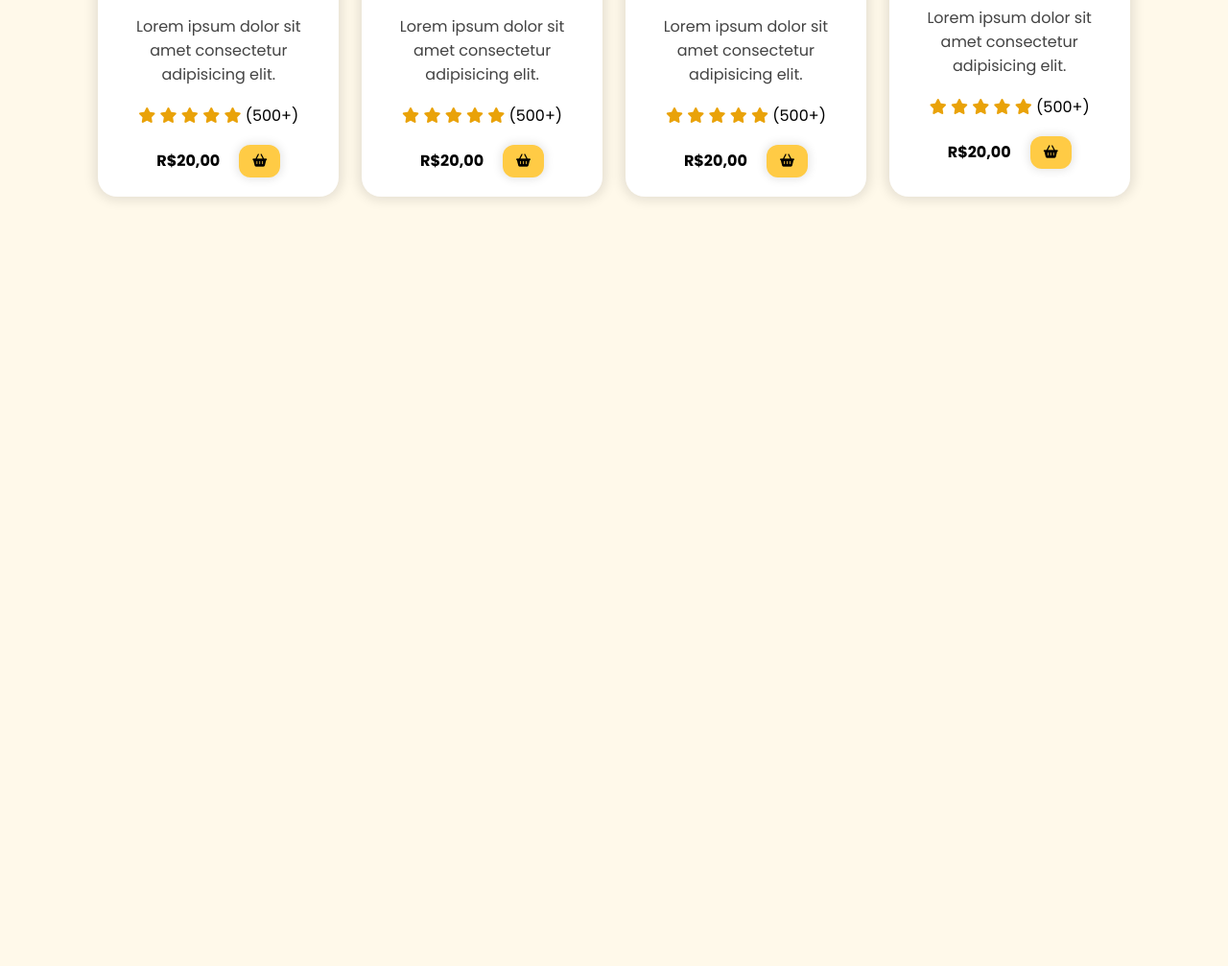
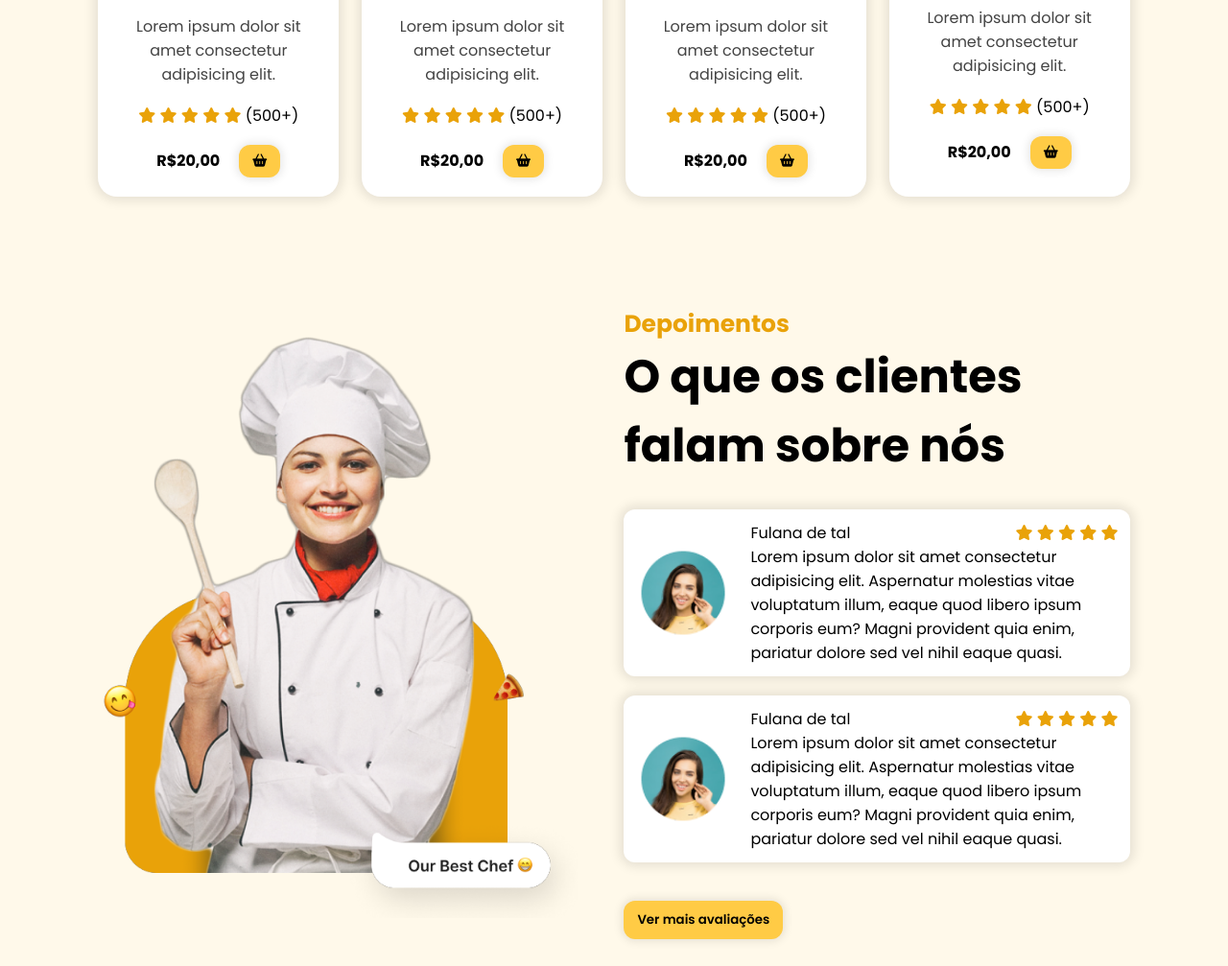
Before and after one commit to guilopes2020/landfood, a plain HTML site: page index.html in a window 1280 px wide. Shown: the part 1315-2322 px from the top of the page at 96% size. Before the commit the page ends 1606 px from the top, so only its background shows below. Drawn offline with nearby package versions, Linux system fonts and the light colour scheme.

Commit message:
feat: sections-of-testimonials

```diff
--- a/index.html
+++ b/index.html
@@ -182,6 +182,58 @@
                 </div>
             </div>
         </section>
+        <section id="testimonials">
+            <img src="src/images/chef.png" id="testimonial_chef" alt="">
+            <div id="testimonials_content">
+                <h2 class="section-title">
+                    Depoimentos
+                </h2>
+                <h3 class="section-subtitle">
+                    O que os clientes falam sobre nós
+                </h3>
+                <div id="feedbacks">
+                    <div class="feedback">
+                        <img src="src/images/avatar.png" class="feedback-avatar" alt="">
+                        <div class="feedback-content">
+                            <p>
+                                Fulana de tal
+                                <span>
+                                    <i class="fa-solid fa-star"></i>
+                                    <i class="fa-solid fa-star"></i>
+                                    <i class="fa-solid fa-star"></i>
+                                    <i class="fa-solid fa-star"></i>
+                                    <i class="fa-solid fa-star"></i>
+                                </span>
+                            </p>
+                            <p>
+                                Lorem ipsum dolor sit amet consectetur adipisicing elit. Aspernatur molestias vitae voluptatum illum, eaque quod libero ipsum corporis eum? Magni provident quia enim, pariatur dolore sed vel nihil eaque quasi.
+                            </p>
+                        </div>
+                    </div>
+                    <div class="feedback">
+                        <img src="src/images/avatar.png" class="feedback-avatar" alt="">
+                        <div class="feedback-content">
+                            <p>
+                                Fulana de tal
+                                <span>
+                                    <i class="fa-solid fa-star"></i>
+                                    <i class="fa-solid fa-star"></i>
+                                    <i class="fa-solid fa-star"></i>
+                                    <i class="fa-solid fa-star"></i>
+                                    <i class="fa-solid fa-star"></i>
+                                </span>
+                            </p>
+                            <p>
+                                Lorem ipsum dolor sit amet consectetur adipisicing elit. Aspernatur molestias vitae voluptatum illum, eaque quod libero ipsum corporis eum? Magni provident quia enim, pariatur dolore sed vel nihil eaque quasi.
+                            </p>
+                        </div>
+                    </div>
+                </div>
+                <button class="btn-default">
+                    Ver mais avaliações
+                </button>
+            </div>
+        </section>
     </main>
 
     <script src="src/javascript/script.js"></script>
--- a/src/styles/styles.css
+++ b/src/styles/styles.css
@@ -250,6 +250,61 @@ header {
     gap: 20px;
 }
 
+#testimonials {
+    min-height: calc(100vh - 91px);
+    display: flex;
+    align-items: center;
+    justify-content: center;
+    gap: 48px;
+}
+
+#testimonial_chef {
+    width: 500px;
+    height: auto;
+}
+
+#testimonials .section-subtitle {
+    font-size: 3rem;
+}
+
+#testimonials_content {
+    width: 50%;
+}
+
+#feedbacks {
+    display: flex;
+    flex-direction: column;
+    gap: 20px;
+    margin-bottom: 40px;
+    margin-top: 30px;
+}
+
+.feedback {
+    display: flex;
+    align-items: center;
+    gap: 20px;
+    background-color: #fff;
+    padding: 12px;
+    border-radius: 12px;
+    box-shadow: 0px 0px 12px 4px rgba(0, 0, 0, 0.1);
+}
+
+.feedback-avatar {
+    width: 100px;
+    height: 100px;
+    border-radius: 100%;
+    object-fit: cover;
+}
+
+.feedback-content p {
+    display: flex;
+    justify-content: space-between;
+}
+
+.feedback-content p span {
+    color: #e9a209;
+}
+
 @media screen and (max-width: 1170px) {
     #nav_list,
     #navbar .btn-default {
@@ -307,6 +362,26 @@ header {
     .dish {
         width: calc(50% - 12px);
     }
+
+    #testimonials {
+        flex-direction: column;
+    }
+
+    #testimonials .section-subtitle {
+        text-align: center;
+        font-size: 2.5rem;
+    }
+
+    #testimonial_chef {
+        display: none;
+    }
+
+    #testimonials_content {
+        width: 70%;
+        display: flex;
+        flex-direction: column;
+        align-items: center;
+    }
 }
 
 @media screen and (max-width: 600px) {
@@ -317,6 +392,18 @@ header {
     #menu .section-subtitle {
         text-align: center;
     }
+
+    #testimonials .section-subtitle {
+        font-size: 2rem;
+    }
+
+    #testimonials_content {
+        width: 100%;
+    }
+
+    .feedback {
+        flex-direction: column;
+    }
 }
 
 @media screen and (max-width: 450px) {
```
